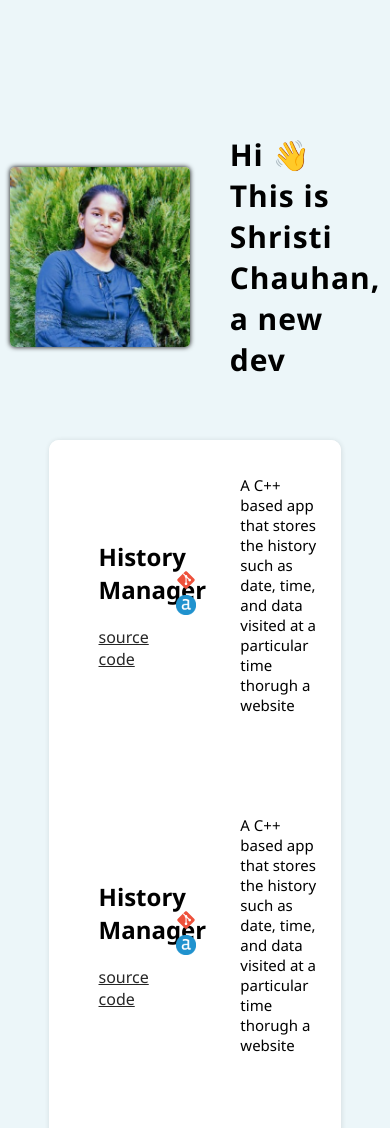
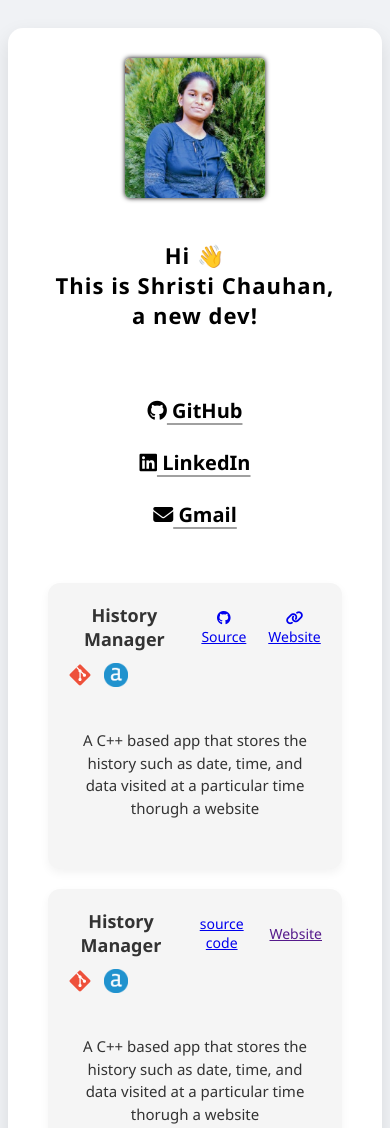
Before and after one commit to Shristi-17/portfolio-v2, a plain HTML site: page index.html in a window 390 px wide. Shown: the top 1128 px of the page. Drawn offline with Linux system fonts and the light colour scheme.

Commit message:
Update UI

```diff
--- a/index.html
+++ b/index.html
@@ -6,6 +6,8 @@
     <meta name="viewport" content="width=device-width, initial-scale=1.0">
     <title>Document</title>
     <link rel="stylesheet" href="style.css">
+    <link rel="stylesheet" href="https://cdnjs.cloudflare.com/ajax/libs/font-awesome/6.5.0/css/all.min.css"
+        integrity="sha512-..." crossorigin="anonymous" referrerpolicy="no-referrer" />
 </head>
 
 <body>
@@ -13,14 +15,23 @@
 
         <div class="desc">
             <img src="shristi.jpg" alt="">
-            <p>Hi 👋<br>This is Shristi Chauhan,<br>a new dev</p>
+            <p>Hi 👋<br>This is Shristi Chauhan,<br>a new dev!</p>
         </div>
+
+        <div class="social">
+            <a href="https://www.github.com"><i class="fab fa-github"></i> GitHub</a>
+            <a href="https://www.linkedin.com"><i class="fab fa-linkedin"></i> LinkedIn</a>
+            <a href="mailto:yourmail@gmail.com"><i class="fas fa-envelope"></i> Gmail</a>
+        </div>
+
 
         <div class="proj">
             <div class="box">
                 <div class="boxes">
                     <h2>History Manager</h2>
-                    <a href="https://www.github.com">source code</a>
+                    <a href="https://github.com"><i class="fab fa-github"></i> Source</a>
+                    <a href="#"><i class="fas fa-link"></i> Website</a>
+
                 </div>
                 <div class="icons">
                     <img src="git-svgrepo-com.svg" alt="">
@@ -37,6 +48,8 @@
                 <div class="boxes">
                     <h2>History Manager</h2>
                     <a href="https://www.github.com">source code</a>
+                    <a href="">Website</a>
+
                 </div>
                 <div class="icons">
                     <img src="git-svgrepo-com.svg" alt="">
@@ -53,6 +66,8 @@
                 <div class="boxes">
                     <h2>History Manager</h2>
                     <a href="https://www.github.com">source code</a>
+                    <a href="">Website</a>
+
                 </div>
                 <div class="icons">
                     <img src="git-svgrepo-com.svg" alt="">
--- a/style.css
+++ b/style.css
@@ -3,19 +3,20 @@ div{
     gap: 20px;
 }
 body{
-    padding: 1%;
-    margin-top: 100px;
-    background-color:#ecf6f9 ;
+    background-color: #f0f2f5;
     font-family: 'Segoe UI', Tahoma, Geneva, Verdana, sans-serif;
     display: flex;
     justify-content: center;
+    padding: 20px 0;
 }
 
-.whole{
-    margin: 0px;
-    padding: 0px;
-    /* border: 2px solid black; */
-    width: 80%;
+.whole {
+    background-color: #ffffff;
+    padding: 30px 40px;
+    max-width: 800px;
+    width: 90%;
+    border-radius: 15px;
+    box-shadow: 0 8px 20px rgba(0,0,0,0.1);
 }
 
 .desc img{
@@ -37,51 +38,136 @@ body{
     align-items: center;
 }
 
-.proj{
-    background-color: white;
-    box-shadow: 0.5px 0.5px 5px 0.5px rgba(0, 0, 0, 0.097) ;
-    border-radius: 10px;
-    margin-top: 30px;
-    height: auto;
+.social{
+    margin-top: 40px;
+    margin-bottom: 110px;
+    display: grid;
+    grid-template-columns: repeat(3,1fr);
+    grid-template-rows: auto;
 }
 
-.box{
-    background-color: rgb(255, 255, 255);
-    /* padding: 15px; */
-    display: grid;
-    grid-template-columns: 35% 10% auto;
-    grid-template-rows: auto;
-    justify-content: center;
-    align-items: center;
-    /* box-shadow: 0.5px 0.5px 5px 0.3px rgba(0, 0, 0, 0.097) ; */
+.social a{
+    /* border: 2px solid black; */
+    align-self: center;
+    justify-self: center;
+    text-decoration: underline;
+    text-decoration-color: rgba(0, 0, 0, 0.371);
+    text-underline-offset: 5px;
+    color:black;
+    font-size: 20px;
+    font-weight: 600;
+    padding: 5px 30px;
     border-radius: 10px;
-    margin-bottom: 30px;
-    height: auto;
 }
 
-.icons{
-        text-align: center;
-
-}
-.icons img{
-    height: 20px;
-    width: 20px;
+.social a:hover{
+    background-color: #2092CE;
+    text-decoration: none;
+    color: white;
 }
 
-.proj p{
-    font-size: 15px;
+.proj {
+    margin-top: 30px;
 }
 
-.boxes a{
-    text-decoration:underline;
-    color: rgb(38, 38, 38);
+/* each project card */
+.box {
+    background-color: #f5f5f5;
+    padding: 20px 25px;
+    margin-bottom: 20px;
+    border-radius: 12px;
+    box-shadow: 0 4px 10px rgba(0,0,0,0.05);
 }
 
-.boxes{
-    padding: 50px;
-    /* height: 200px; */
+/* project header: title + links */
+.boxes {
+    display: flex;
+    align-items: center;
+    justify-content: space-between;
+    margin-bottom: 12px;
 }
 
-.abt{
-    padding: 20px;
+.boxes h2 {
+    font-size: 1.2em;
+    color: #333;
+    margin: 0;
 }
+
+/* project links (source, website) */
+.project-links a {
+    margin-left: 12px;
+    color: #2092CE;
+    text-decoration: none;
+    font-size: 1.1em;
+    transition: color 0.3s ease;
+}
+
+.project-links a:hover {
+    color: #2092CE;
+    text-decoration: underline;
+}
+
+/* icons row */
+.icons {
+    display: flex;
+    gap: 12px;
+    margin-bottom: 12px;
+}
+.icons img {
+    width: 24px;
+    height: 24px;
+    object-fit: contain;
+}
+
+/* project description */
+.abt {
+    color: #333;
+    font-size: 15px;
+    line-height: 1.5;
+}
+
+
+@media (max-width: 768px) {
+    .desc {
+        flex-direction: column;
+        text-align: center;
+        gap: 20px;
+    }
+    .desc img {
+        width: 140px;  /* smaller profile picture */
+    }
+    .desc p {
+        font-size: 22px;
+    }
+}
+
+@media (max-width: 600px) {
+    .social {
+        grid-template-columns: 1fr;
+        row-gap: 15px;
+        margin-bottom: 50px;
+    }
+}
+
+@media (max-width: 768px) {
+    .box {
+        grid-template-columns: 1fr;  /* single column */
+        text-align: center;
+        padding: 20px;
+    }
+    .icons {
+        margin-top: 10px;
+    }
+    .abt {
+        padding: 15px 10px;
+    }
+}
+
+@media (max-width: 480px) {
+    body {
+        font-size: 14px;
+    }
+    .boxes h2 {
+        font-size: 18px;
+    }
+}
```
